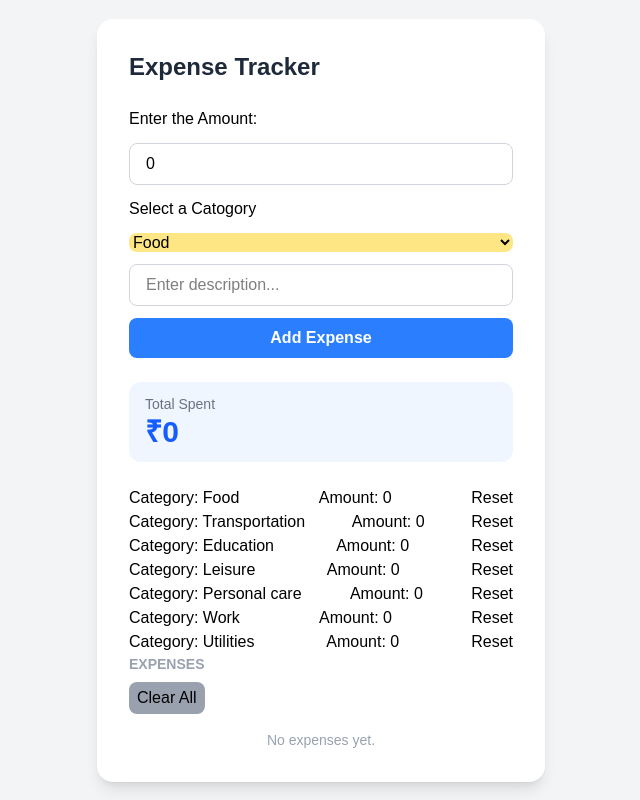
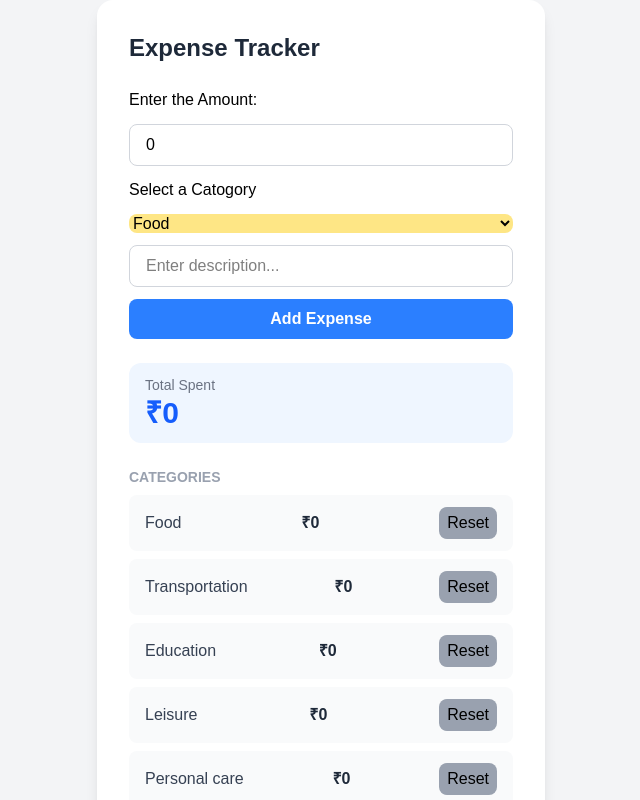
Before and after one commit to nja-rasheed/expenser, a Next.js app: page / in a window 1280 px wide. Shown: the top 800 px of the page, without its empty margins (319-959 px from the left). Built offline with nearby package versions, Linux system fonts and the light colour scheme.

Commit message:
Style for Category

```diff
--- a/src/app/page.tsx
+++ b/src/app/page.tsx
@@ -157,18 +157,20 @@ export default function Home() {
           <p className="text-3xl font-bold text-blue-600">₹{totalexpense}</p>
         </div>
 
-        <ul>
+        <h3 className="text-sm font-semibold text-gray-400 uppercase mb-2">
+          Categories
+        </h3>
+        <ul className="flex flex-col gap-2 mb-6">
           {catogory_amt.map((c, index) => (
             <li
               key={index}
-              className="text-black flex flex-row justify-between"
+              className="flex justify-between items-center bg-gray-50 rounded-lg px-4 py-3"
             >
-              <span>Category: {c.name}</span>
-              <span> Amount: {c.amt}</span>
+              <span className="text-gray-700">{c.name}</span>
+              <span className="font-semibold text-gray-800">₹{c.amt}</span>
               <button
-                onClick={() => {
-                  resetCatogortValues(index);
-                }}
+                onClick={() => resetCatogortValues(index)}
+                className="text-black rounded-lg px-2 py-1 bg-gray-400 hover:bg-gray-600 transition-colors"
               >
                 Reset
               </button>
```
